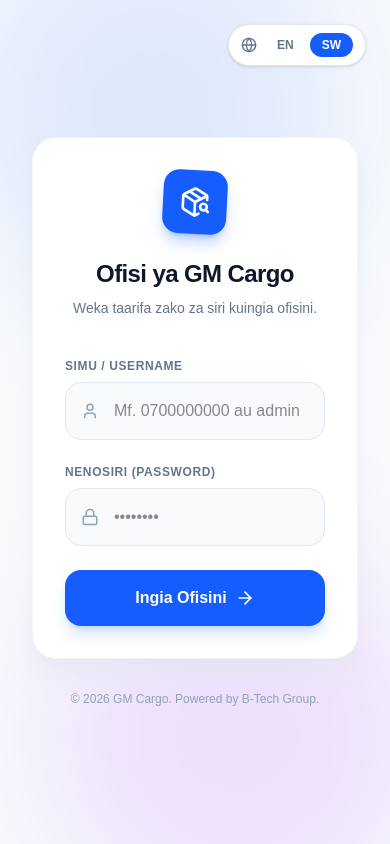
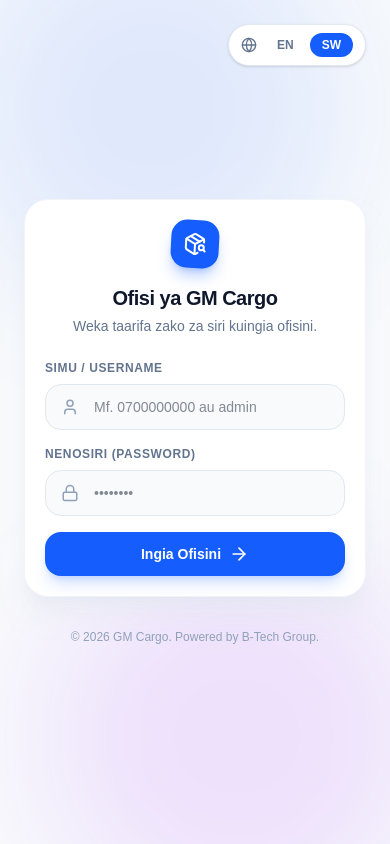
Before and after one commit to bennytech32/gm-cargo, a Next.js app: page /admin in a window 390 px wide. Built offline with nearby package versions, Linux system fonts and the light colour scheme.

Commit message:
Fixed sidebar auto-hide and POS layout issue

```diff
--- a/app/admin/page.tsx
+++ b/app/admin/page.tsx
@@ -73,7 +73,7 @@
   };
 
   return (
-    <div className="min-h-screen flex items-center justify-center bg-slate-50 relative overflow-hidden">
+    <div className="min-h-screen flex items-center justify-center bg-slate-50 relative overflow-hidden p-4">
 
       {/* MAPAMBO YA NYUMA (Background Design Elements) */}
       <div className="absolute top-[-10%] left-[-10%] w-96 h-96 bg-blue-600/10 rounded-full blur-3xl"></div>
@@ -99,15 +99,16 @@
       </div>
 
       {/* KADI YA LOGIN (Login Card) */}
-      <div className="w-full max-w-md p-8 relative z-10">
-        <div className="bg-white rounded-3xl shadow-xl shadow-slate-200/50 border border-slate-100 p-8 md:p-10">
+      <div className="w-full max-w-md p-2 sm:p-8 relative z-10">
+        <div className="bg-white rounded-3xl shadow-xl shadow-slate-200/50 border border-slate-100 p-5 sm:p-8 md:p-10">
 
           {/* LOGO & TITLE */}
-          <div className="flex flex-col items-center mb-10 text-center">
-            <div className="w-16 h-16 bg-blue-600 rounded-2xl flex items-center justify-center mb-6 shadow-lg shadow-blue-600/30 transform rotate-3 hover:rotate-0 transition-transform">
-              <PackageSearch size={32} className="text-white" />
+          <div className="flex flex-col items-center mb-6 sm:mb-10 text-center">
+            <div className="w-12 h-12 sm:w-16 sm:h-16 bg-blue-600 rounded-2xl flex items-center justify-center mb-4 sm:mb-6 shadow-lg shadow-blue-600/30 transform rotate-3 hover:rotate-0 transition-transform">
+              <PackageSearch size={24} className="text-white sm:hidden" />
+              <PackageSearch size={32} className="text-white hidden sm:block" />
             </div>
-            <h1 className="text-2xl md:text-3xl font-black text-slate-900 tracking-tight mb-2">
+            <h1 className="text-xl sm:text-2xl md:text-3xl font-black text-slate-900 tracking-tight mb-1 sm:mb-2">
               {t.title}
             </h1>
             <p className="text-sm text-slate-500 font-medium">
@@ -124,7 +125,7 @@
           )}
 
           {/* FOMU YA LOGIN */}
-          <form onSubmit={handleLogin} className="space-y-6">
+          <form onSubmit={handleLogin} className="space-y-4 sm:space-y-6">
             <div>
               <label className="block text-xs font-bold text-slate-500 uppercase tracking-wider mb-2">
                 {t.phoneLabel}
@@ -139,7 +140,7 @@
                   value={username}
                   onChange={(e) => setUsername(e.target.value)}
                   placeholder={t.phonePlace}
-                  className="w-full pl-12 pr-4 py-4 bg-slate-50 border border-slate-200 rounded-2xl text-slate-900 outline-none focus:border-blue-500 focus:ring-2 focus:ring-blue-500/20 transition-all font-medium"
+                  className="w-full pl-12 pr-4 py-3 sm:py-4 bg-slate-50 border border-slate-200 rounded-2xl text-slate-900 outline-none focus:border-blue-500 focus:ring-2 focus:ring-blue-500/20 transition-all font-medium text-sm sm:text-base"
                 />
               </div>
             </div>
@@ -158,7 +159,7 @@
                   value={password}
                   onChange={(e) => setPassword(e.target.value)}
                   placeholder={t.passPlace}
-                  className="w-full pl-12 pr-4 py-4 bg-slate-50 border border-slate-200 rounded-2xl text-slate-900 outline-none focus:border-blue-500 focus:ring-2 focus:ring-blue-500/20 transition-all font-medium"
+                  className="w-full pl-12 pr-4 py-3 sm:py-4 bg-slate-50 border border-slate-200 rounded-2xl text-slate-900 outline-none focus:border-blue-500 focus:ring-2 focus:ring-blue-500/20 transition-all font-medium text-sm sm:text-base"
                 />
               </div>
             </div>
@@ -166,7 +167,7 @@
             <button
               type="submit"
               disabled={loading}
-              className="w-full bg-blue-600 text-white py-4 rounded-2xl font-bold flex items-center justify-center gap-2 hover:bg-blue-700 active:scale-[0.98] transition-all shadow-lg shadow-blue-600/20 disabled:opacity-70"
+              className="w-full bg-blue-600 text-white py-3 sm:py-4 rounded-2xl font-bold flex items-center justify-center gap-2 hover:bg-blue-700 active:scale-[0.98] transition-all shadow-lg shadow-blue-600/20 disabled:opacity-70 text-sm sm:text-base"
             >
               {loading ? (
                 <>
--- a/app/dashboard/page.tsx
+++ b/app/dashboard/page.tsx
@@ -129,11 +129,18 @@
   const [companyTin, setCompanyTin] = useState("152-356-013");
   const [companyWebsite, setCompanyWebsite] = useState("www.gm-cargo.co.tz");
 
+  // FUNCTION YA KUHAKIKISHA SIDEBAR INAJIFUNGA KILA UNAPO-CLICK MENYU
+  const navigateToTab = (tabName: string) => {
+    setActiveTab(tabName);
+    setIsSidebarOpen(false);
+  };
+
   useEffect(() => {
     const id = localStorage.getItem("admin_id");
     if (!id) {
       router.push("/admin");
     } else {
+      setIsSidebarOpen(false); // Hakikisha sidebar imejifunga ukilogin
       setAdminId(id);
       setAdminName(localStorage.getItem("admin_name") || "Admin");
       fetchWaybills();
@@ -220,7 +227,8 @@
       if (res.ok) {
         alert("Safi! Mzigo umesajiliwa kikamilifu. ✅");
         setCargoForm({ senderName: "", senderPhone: "", receiverName: "", receiverPhone: "", destination: "", description: "", shippingCost: "", cargoValue: "", paymentStatus: "PAID", paymentMethod: "CASH", sendSms: true });
-        fetchWaybills(); setActiveTab("dashboard");
+        fetchWaybills();
+        navigateToTab("dashboard");
       } else {
         alert("Imeshindwa kusajili. Hakikisha mtandao upo sawa.");
       }
@@ -274,7 +282,7 @@
   if (loading && waybills.length === 0) return <div className="min-h-screen bg-slate-50 flex items-center justify-center font-bold text-slate-500">Loading system...</div>;
 
   // ============================================================================
-  // VIEWS ZA KU-PRINT (HIZI ZINAONEKANA WAKATI WA KUPRINT TU)
+  // VIEWS ZA KU-PRINT (THERMAL RECEIPT & MANIFEST)
   // ============================================================================
 
   if (printingReceipt) {
@@ -392,25 +400,20 @@
           </div>
         </div>
 
-        {/* CSS MAALUM KWA AJILI YA THERMAL PRINTING ILI BROWSER ISILELTE MAMBO YA PDF */}
         <style dangerouslySetInnerHTML={{
           __html: `
           @media print {
             .no-print { display: none !important; }
-
-            /* Hii inalazimisha print iwe thermal na kuondoa PDF preview kwenye devices nyingi */
             @page {
               size: 58mm auto;
               margin: 0 !important;
             }
-
             body, html {
               background: white !important;
               margin: 0 !important;
               padding: 0 !important;
               width: 58mm !important;
             }
-
             .print-container {
                box-shadow: none !important;
                margin: 0 !important;
@@ -502,17 +505,19 @@
   }
 
   // ============================================================================
-  // MWISHO WA VIEWS ZA KU-PRINT. CHINI NI DASHBOARD YAKO YA KAWAIDA.
+  // DASHBOARD MAIN UI
   // ============================================================================
 
   return (
     <div className="flex h-screen bg-gray-50 overflow-hidden w-full font-sans selection:bg-blue-200">
 
+      {/* Backdrop overlay ya Mobile na POS Screen */}
       {isSidebarOpen && (
-        <div className="fixed inset-0 z-40 bg-black/60 md:hidden backdrop-blur-sm transition-opacity" onClick={() => setIsSidebarOpen(false)} />
+        <div className="fixed inset-0 z-40 bg-black/60 xl:hidden backdrop-blur-sm transition-opacity" onClick={() => setIsSidebarOpen(false)} />
       )}
 
-      <aside className={`fixed inset-y-0 left-0 z-50 w-72 bg-slate-900 text-white flex flex-col shadow-2xl transition-transform duration-300 ease-in-out md:relative md:translate-x-0 ${isSidebarOpen ? "translate-x-0" : "-translate-x-full"}`}>
+      {/* Sidebar - Inatumia xl: relative ili skrini ndogo za POS/Mobile zisiwe na Sidebar ya kudumu */}
+      <aside className={`fixed inset-y-0 left-0 z-50 w-72 bg-slate-900 text-white flex flex-col shadow-2xl transition-transform duration-300 ease-in-out xl:relative xl:translate-x-0 ${isSidebarOpen ? "translate-x-0" : "-translate-x-full"}`}>
         <div className="p-6 border-b border-slate-800 flex justify-between items-center shrink-0">
           <div className="flex items-center gap-3">
             <div className="w-8 h-8 bg-blue-600 rounded flex items-center justify-center font-black">GM</div>
@@ -524,24 +529,24 @@
               <button onClick={() => setLang('en')} className={`px-2 py-1 text-[10px] font-bold rounded transition-all ${lang === 'en' ? 'bg-blue-600 text-white' : 'text-slate-400'}`}>EN</button>
               <button onClick={() => setLang('sw')} className={`px-2 py-1 text-[10px] font-bold rounded transition-all ${lang === 'sw' ? 'bg-blue-600 text-white' : 'text-slate-400'}`}>SW</button>
             </div>
-            <button className="md:hidden text-slate-400 hover:text-white" onClick={() => setIsSidebarOpen(false)}>
+            <button className="xl:hidden text-slate-400 hover:text-white" onClick={() => setIsSidebarOpen(false)}>
               <IconClose />
             </button>
           </div>
         </div>
 
         <div className="flex-1 py-6 px-4 space-y-2 overflow-y-auto custom-scrollbar">
-          <button onClick={() => { setActiveTab("dashboard"); setIsSidebarOpen(false); }} className={`w-full flex items-center gap-3 px-4 py-3 rounded-xl font-bold transition-all text-sm ${activeTab === 'dashboard' ? 'bg-blue-600 text-white shadow-lg shadow-blue-600/30' : 'text-slate-400 hover:bg-slate-800 hover:text-white'}`}><IconHome /> {t.sbDash}</button>
-          <button onClick={() => { setActiveTab("register"); setIsSidebarOpen(false); }} className={`w-full flex items-center gap-3 px-4 py-3 rounded-xl font-bold transition-all text-sm ${activeTab === 'register' ? 'bg-blue-600 text-white shadow-lg shadow-blue-600/30' : 'text-slate-400 hover:bg-slate-800 hover:text-white'}`}><IconBox /> {t.sbReg}</button>
-          <button onClick={() => { setActiveTab("users"); setIsSidebarOpen(false); }} className={`w-full flex items-center gap-3 px-4 py-3 rounded-xl font-bold transition-all text-sm ${activeTab === 'users' ? 'bg-blue-600 text-white shadow-lg shadow-blue-600/30' : 'text-slate-400 hover:bg-slate-800 hover:text-white'}`}><IconUsers /> {t.sbUsers}</button>
-          <button onClick={() => { setActiveTab("agents"); setIsSidebarOpen(false); }} className={`w-full flex items-center gap-3 px-4 py-3 rounded-xl font-bold transition-all text-sm ${activeTab === 'agents' ? 'bg-blue-600 text-white shadow-lg shadow-blue-600/30' : 'text-slate-400 hover:bg-slate-800 hover:text-white'}`}><IconAgents /> {t.sbAgents}</button>
-          <button onClick={() => { setActiveTab("manifest"); setIsSidebarOpen(false); }} className={`w-full flex items-center gap-3 px-4 py-3 rounded-xl font-bold transition-all text-sm ${activeTab === 'manifest' ? 'bg-blue-600 text-white shadow-lg shadow-blue-600/30' : 'text-slate-400 hover:bg-slate-800 hover:text-white'}`}><IconManifest /> {t.sbManifest}</button>
+          <button onClick={() => navigateToTab("dashboard")} className={`w-full flex items-center gap-3 px-4 py-3 rounded-xl font-bold transition-all text-sm ${activeTab === 'dashboard' ? 'bg-blue-600 text-white shadow-lg shadow-blue-600/30' : 'text-slate-400 hover:bg-slate-800 hover:text-white'}`}><IconHome /> {t.sbDash}</button>
+          <button onClick={() => navigateToTab("register")} className={`w-full flex items-center gap-3 px-4 py-3 rounded-xl font-bold transition-all text-sm ${activeTab === 'register' ? 'bg-blue-600 text-white shadow-lg shadow-blue-600/30' : 'text-slate-400 hover:bg-slate-800 hover:text-white'}`}><IconBox /> {t.sbReg}</button>
+          <button onClick={() => navigateToTab("users")} className={`w-full flex items-center gap-3 px-4 py-3 rounded-xl font-bold transition-all text-sm ${activeTab === 'users' ? 'bg-blue-600 text-white shadow-lg shadow-blue-600/30' : 'text-slate-400 hover:bg-slate-800 hover:text-white'}`}><IconUsers /> {t.sbUsers}</button>
+          <button onClick={() => navigateToTab("agents")} className={`w-full flex items-center gap-3 px-4 py-3 rounded-xl font-bold transition-all text-sm ${activeTab === 'agents' ? 'bg-blue-600 text-white shadow-lg shadow-blue-600/30' : 'text-slate-400 hover:bg-slate-800 hover:text-white'}`}><IconAgents /> {t.sbAgents}</button>
+          <button onClick={() => navigateToTab("manifest")} className={`w-full flex items-center gap-3 px-4 py-3 rounded-xl font-bold transition-all text-sm ${activeTab === 'manifest' ? 'bg-blue-600 text-white shadow-lg shadow-blue-600/30' : 'text-slate-400 hover:bg-slate-800 hover:text-white'}`}><IconManifest /> {t.sbManifest}</button>
 
           <div className="my-4 border-t border-slate-800/50"></div>
 
-          <button onClick={() => { setActiveTab("finance"); setIsSidebarOpen(false); }} className={`w-full flex items-center gap-3 px-4 py-3 rounded-xl font-bold transition-all text-sm ${activeTab === 'finance' ? 'bg-green-600 text-white shadow-lg shadow-green-600/30' : 'text-slate-400 hover:bg-slate-800 hover:text-white'}`}><IconWallet /> {t.sbFinance}</button>
+          <button onClick={() => navigateToTab("finance")} className={`w-full flex items-center gap-3 px-4 py-3 rounded-xl font-bold transition-all text-sm ${activeTab === 'finance' ? 'bg-green-600 text-white shadow-lg shadow-green-600/30' : 'text-slate-400 hover:bg-slate-800 hover:text-white'}`}><IconWallet /> {t.sbFinance}</button>
 
-          <button onClick={() => { setActiveTab("settings"); setIsSidebarOpen(false); }} className={`w-full flex items-center gap-3 px-4 py-3 rounded-xl font-bold transition-all text-sm ${activeTab === 'settings' ? 'bg-blue-600 text-white shadow-lg shadow-blue-600/30' : 'text-slate-400 hover:bg-slate-800 hover:text-white'}`}><IconSettings /> {t.sbSettings}</button>
+          <button onClick={() => navigateToTab("settings")} className={`w-full flex items-center gap-3 px-4 py-3 rounded-xl font-bold transition-all text-sm ${activeTab === 'settings' ? 'bg-blue-600 text-white shadow-lg shadow-blue-600/30' : 'text-slate-400 hover:bg-slate-800 hover:text-white'}`}><IconSettings /> {t.sbSettings}</button>
         </div>
 
         <div className="p-4 border-t border-slate-800 shrink-0">
@@ -555,7 +560,8 @@
 
       <div className="flex-1 flex flex-col min-w-0 h-screen overflow-hidden">
 
-        <header className="flex items-center justify-between px-4 py-4 bg-white border-b md:hidden shadow-sm shrink-0 z-30">
+        {/* Topbar ya Mobile & POS Machines */}
+        <header className="flex items-center justify-between px-4 py-3 bg-white border-b xl:hidden shadow-sm shrink-0 z-30">
           <div className="flex items-center gap-2">
             <div className="w-8 h-8 bg-blue-600 rounded flex items-center justify-center font-black text-white text-sm">GM</div>
             <span className="font-bold text-slate-900 tracking-wide">ADMIN</span>
@@ -565,7 +571,7 @@
           </button>
         </header>
 
-        <main className="flex-1 p-4 md:p-8 overflow-y-auto bg-slate-50">
+        <main className="flex-1 p-4 xl:p-8 overflow-y-auto bg-slate-50">
 
           {/* TAB 1: DASHBOARD */}
           {activeTab === "dashboard" && (
```
